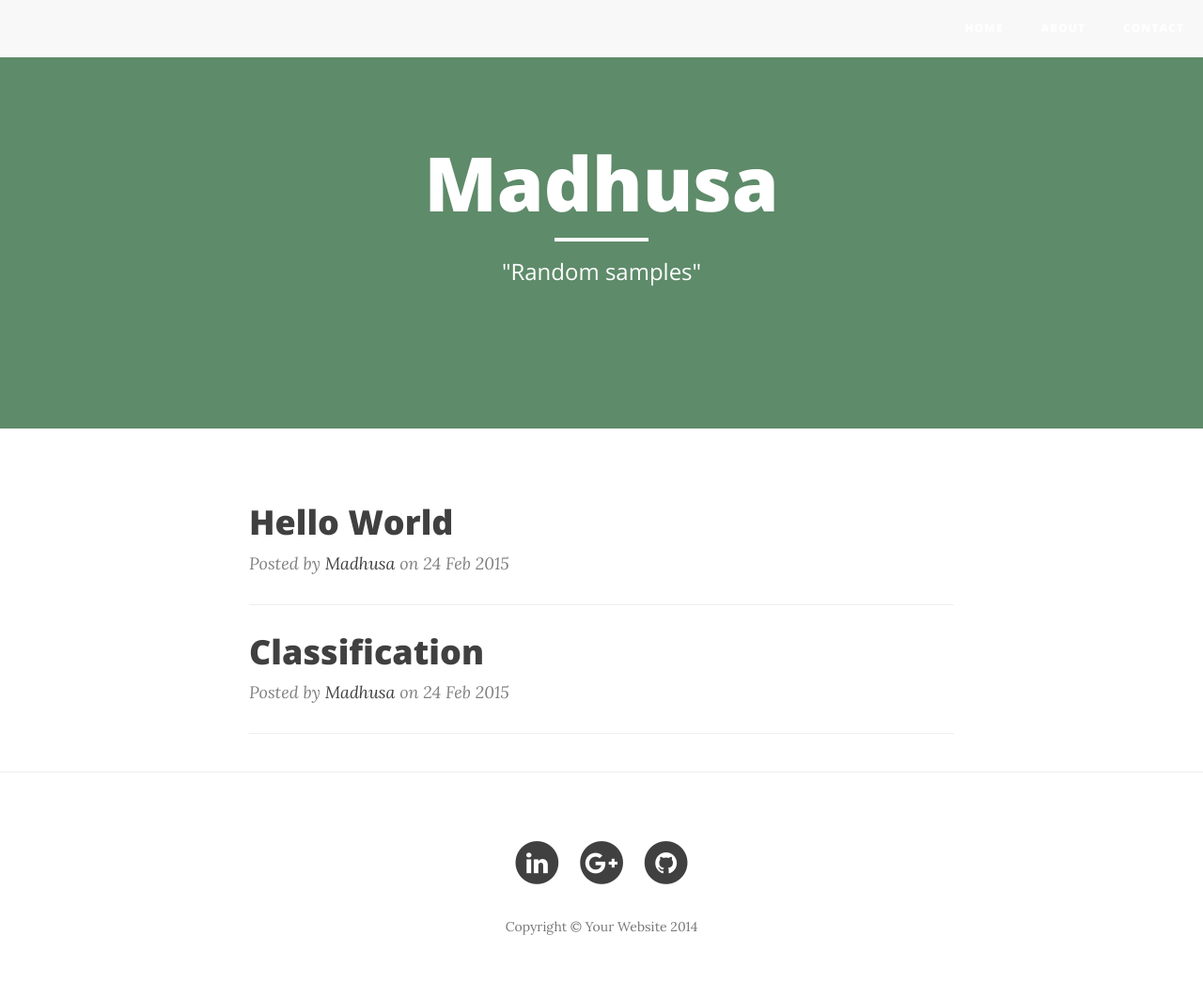
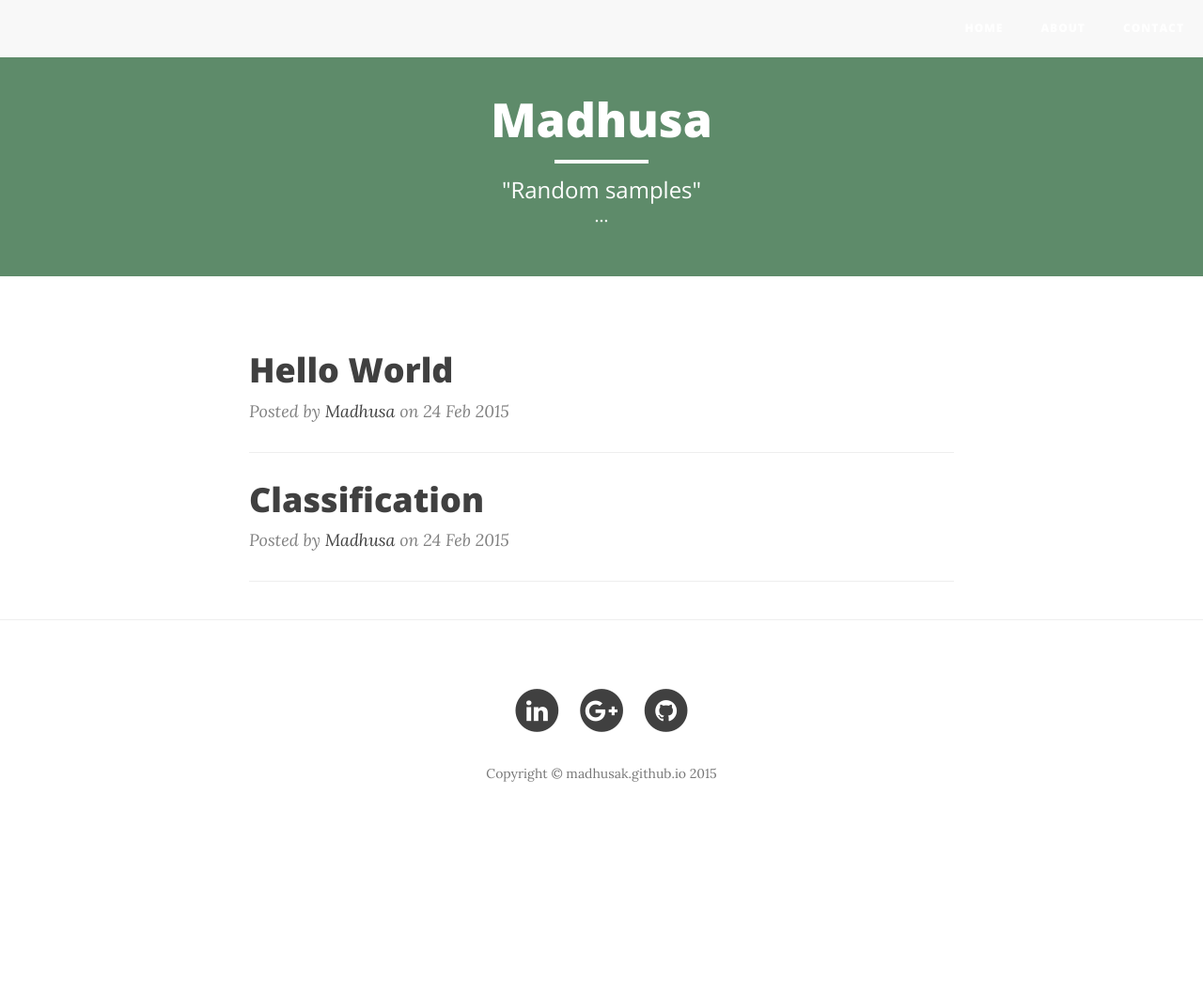
Before and after one commit to MadhusaK/Jekyll-blog, a Jekyll site: the page built from index.html, in a window 1280 px wide. Shown: the whole page at 94% size. Built offline with Jekyll 4.4.1, drawn with Linux system fonts in a browser that asks for light colours; nearby versions of some CDN libraries; Markdown is read by kramdown in place of the engine named in the settings; after the commit the page ends 900 px from its top, so only the background shows below that.

Commit message:
fixed header being too big. Added copyright

```diff
--- a/_includes/footer.html
+++ b/_includes/footer.html
@@ -29,7 +29,7 @@
                             </a>
                         </li>
                     </ul>
-                    <p class="copyright text-muted">Copyright &copy; Your Website 2014</p>
+                    <p class="copyright text-muted">Copyright &copy; madhusak.github.io 2015</p>
                 </div>
             </div>
         </div>
--- a/_includes/header.html
+++ b/_includes/header.html
@@ -49,7 +49,8 @@
                                 <h2 class="subheading">{{page.flavour}}</h2>
                                 <span class="meta">{{page.date | date_to_string}}</span>
                         {% else %}
-                                <span class="subheading">{{page.flavour}}</span>
+                                <h2 class="subheading">{{page.flavour}}</h2>
+                                <span class="meta">...</span>
                         {% endif %}
                     </div>
                 </div>
--- a/css/clean-blog.css
+++ b/css/clean-blog.css
@@ -144,7 +144,7 @@ hr.small {
   padding: 100px 0 50px;
   color: white;
 }
-@media only screen and (min-width: 768px) {
+@media only screen and (max-width: 768px) {
   .intro-header .site-heading,
   .intro-header .post-heading,
   .intro-header .page-heading {
@@ -169,7 +169,7 @@ hr.small {
   font-weight: 300;
   margin: 10px 0 0;
 }
-@media only screen and (min-width: 768px) {
+@media only screen and (max-width: 768px) {
   .intro-header .site-heading h1,
   .intro-header .page-heading h1 {
     font-size: 80px;
@@ -198,7 +198,7 @@ hr.small {
 .intro-header .post-heading .meta a {
   color: white;
 }
-@media only screen and (min-width: 768px) {
+@media only screen and (max-width: 768px) {
   .intro-header .post-heading h1 {
     font-size: 55px;
   }
```
